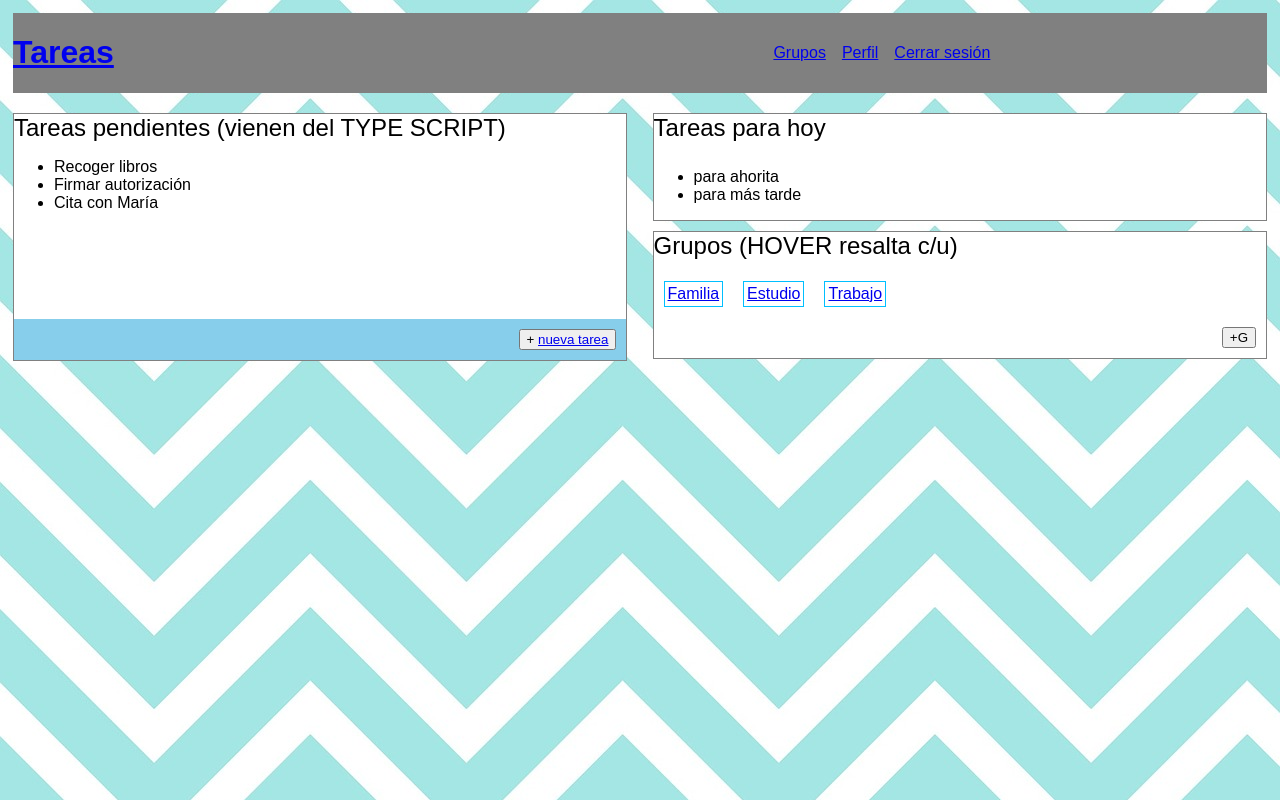
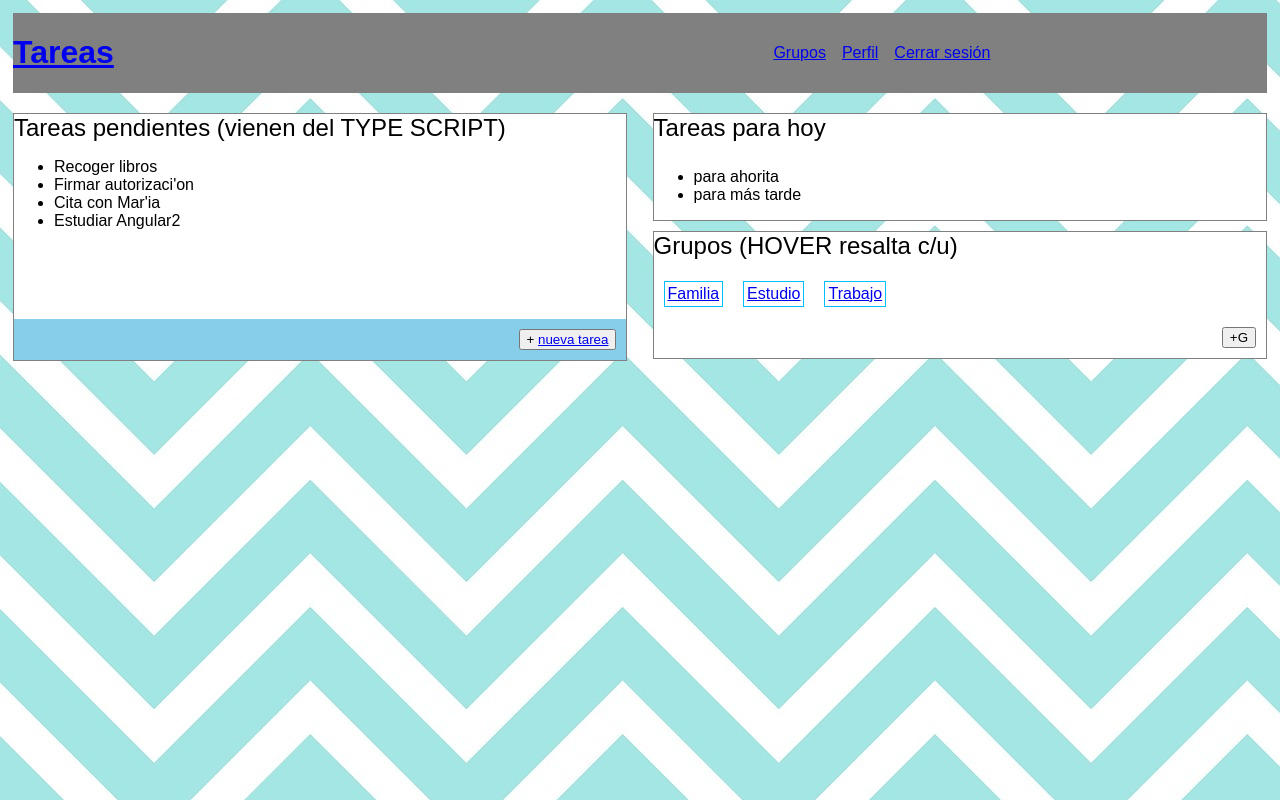
Before and after one commit to mpaulaacosta/nextu-angular2-ejercicio-componentes-y-directivas, an Angular app in the folder tareas/: page / in a window 1280 px wide. Built offline with nearby package versions, Linux system fonts and the light colour scheme.

Commit message:
inicializo listaTareasPendientes llamando al servicio

```diff
--- a/tareas/src/app/i-tareas-pendientes/i-tareas-pendientes.component.html
+++ b/tareas/src/app/i-tareas-pendientes/i-tareas-pendientes.component.html
@@ -10,7 +10,7 @@
 
   <div class="cuerpo-i-tareas-pendientes">
     <ul>
-      <li *ngFor="let tareaPendiente of listaTareasPendientes">{{tareaPendiente}}</li>
+      <li *ngFor="let tareaPendiente of listaTareasPendientes">{{tareaPendiente.titulo}}</li>
     </ul>
   </div>
 
--- a/tareas/src/app/i-tareas-pendientes/i-tareas-pendientes.component.ts
+++ b/tareas/src/app/i-tareas-pendientes/i-tareas-pendientes.component.ts
@@ -1,4 +1,5 @@
 import { Component, OnInit } from '@angular/core';
+import { DataService } from '../data.service';
 
 @Component({
   selector: 't-i-tareas-pendientes',
@@ -7,15 +8,17 @@ import { Component, OnInit } from '@angular/core';
 })
 export class ITareasPendientesComponent implements OnInit {
 
-  constructor() { }
+  private listaTareasPendientes: Object[];
+
+  constructor(private dataService: DataService) { }
 
   ngOnInit() {
+    this.listaTareasPendientes = this.dataService.obtenerTareas();/*
+     [
+      {titulo: "Recoger libros", descripcion: "asdf"},
+      {titulo: "Firmar autorización"},
+      {titulo: "Cine con María"}
+    ];*/
   }
 
-  listaTareasPendientes = [
-    "Recoger libros",
-    "Firmar autorización",
-    "Cita con María"
-  ];
-
 }
```
